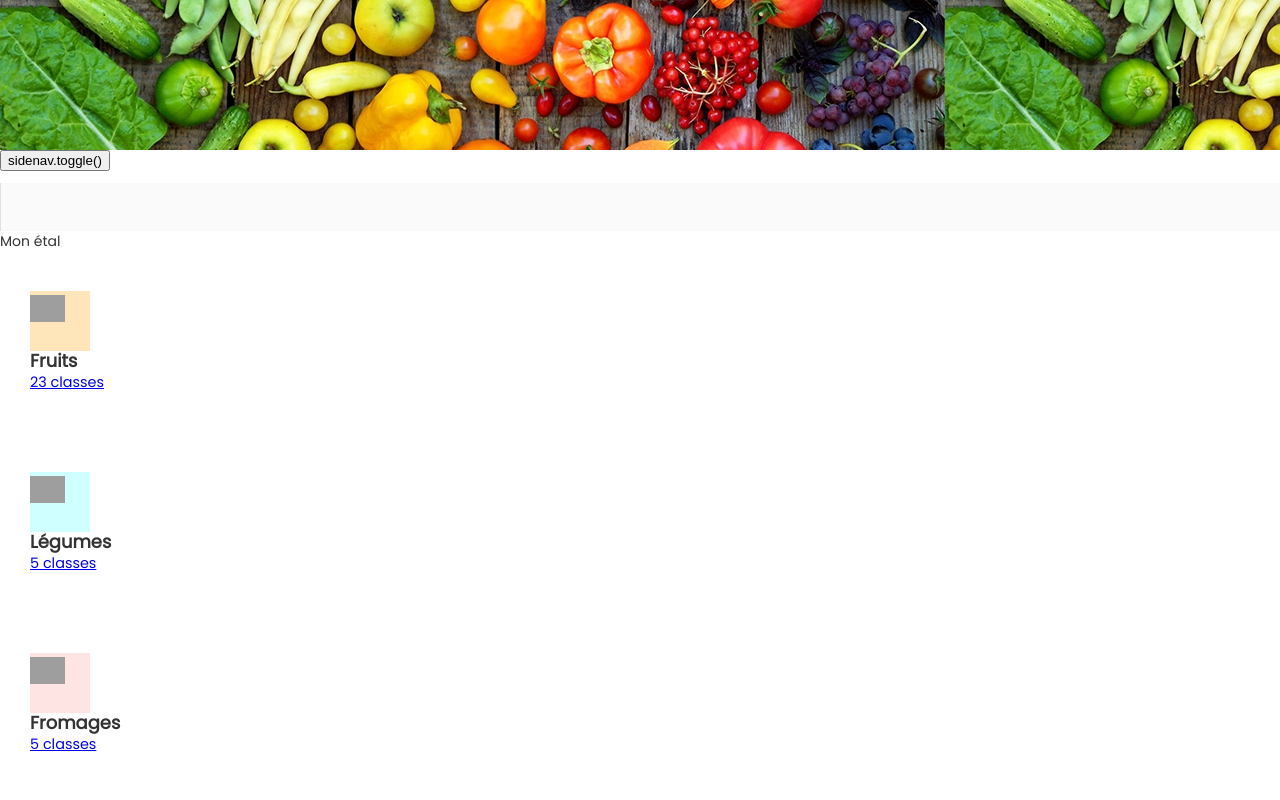
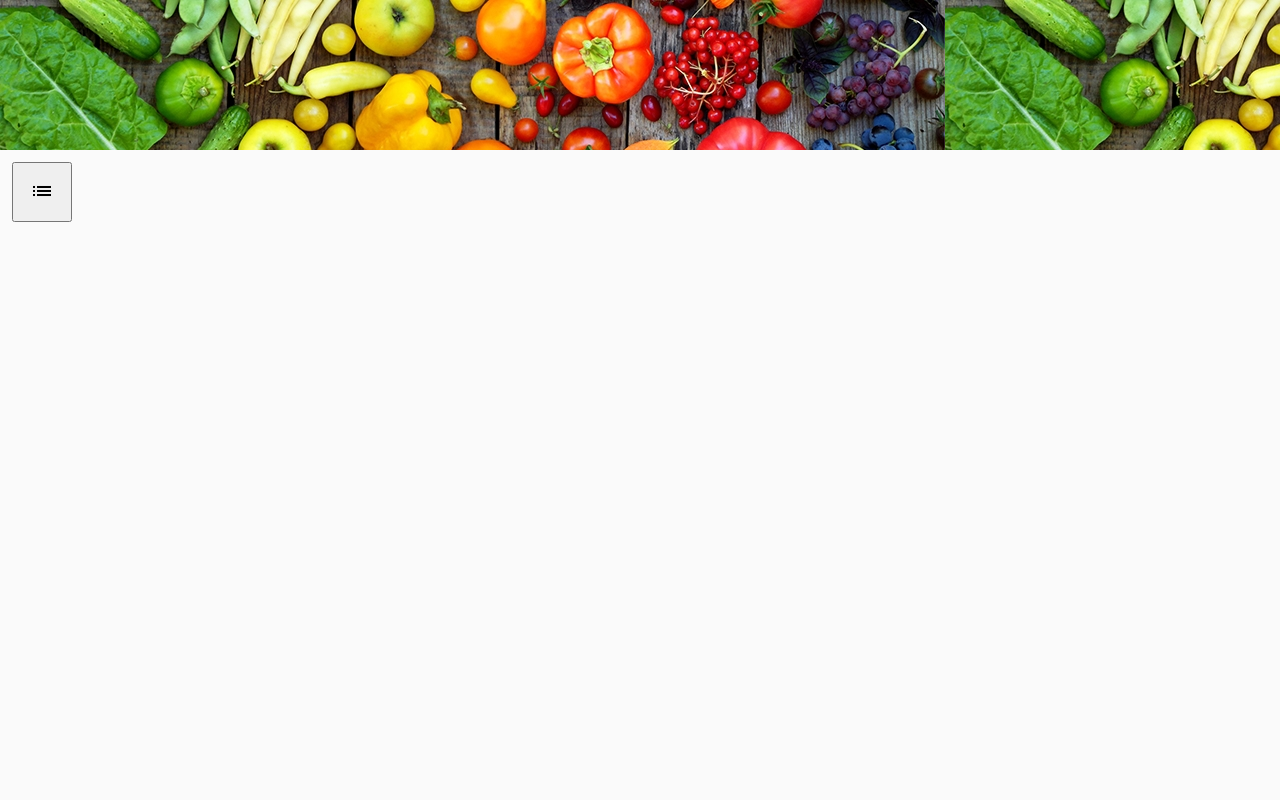
Before and after one commit to PierreCP/ProjetFinal, an Angular app: page /etal/prod-fromages in a window 1280 px wide. Shown: the top 800 px of the page. Built offline with nearby package versions, Linux system fonts and the light colour scheme; grey boxes are pictures that could not be loaded.

Commit message:
Add sidebar exemple in test123

```diff
--- a/src/app/test123/test123.component.html
+++ b/src/app/test123/test123.component.html
@@ -1,123 +1,39 @@
+
+
 <div class="bg-image" style="
 background-image: url('assets/img/banniere.jpg');
 height: 150px;
 ">
 
+<div class="above-banniere">
 
+<mat-drawer-container class="drawer-container" hasBackdrop="true">
+  <mat-drawer class="sidenav" #drawer mode="over">
+    <div class="container pt-3 myFont-title">
+
+      <h1 class="myFont-head">Menu principal</h1>
+
+          <mat-form-field appearance="fill">
+      <mat-label>Has backdrop</mat-label>
+      <mat-select #hasBackdrop>
+        <mat-option>Unset</mat-option>
+        <mat-option [value]="true">True</mat-option>
+        <mat-option [value]="false">False</mat-option>
+      </mat-select>
+
+      <!-- AJOUTER LE CONTENU DE LA SIDEBAR ICI, EXEMPLE DE MENU DEROULANT AU DESSUS-->
+
+    </mat-form-field>
     </div>
 
-<p><button mat-button (click)="toggleSidenav()">sidenav.toggle()</button></p>
 
-
-<mat-sidenav-container class="sidenav-container myFont-title" *ngIf="opened">
-  <mat-sidenav #sidenav mode="side" [(opened)]="opened" (opened)="events.push('open!')"
-    (closed)="events.push('close!')">
-
-  </mat-sidenav>
-  <br>
-  <mat-sidenav-content>
-    <mat-drawer-container class="drawer-container">
-      <mat-drawer #drawer [mode]="mode.value" mode="side">
-        <p class="myFont-title">Menu principal</p>
-        <mat-form-field appearance="fill">
-          <mat-label>Sidenav mode</mat-label>
-          <mat-select #mode value="side">
-            <mat-option value="side">Side</mat-option>
-            <mat-option value="over">Over</mat-option>
-            <mat-option value="push">Push</mat-option>
-          </mat-select>
-        </mat-form-field>
   </mat-drawer>
   <mat-drawer-content>
+    <button mat-raised-button (click)="drawer.toggle()" class="sidenav-btn"><mat-icon>list</mat-icon></button>
 
-
-
+    <!-- AJOUTER LE CODE DE LA PAGE ICI -->
 
   </mat-drawer-content>
 </mat-drawer-container>
-  </mat-sidenav-content>
-</mat-sidenav-container>
 
-
-<!--
-  <div *ngIf="!shouldRun">Please open on Stackblitz to see result</div>
--->
-
-
-
-
-
-
-
-
-
-
-
-
-
-
-
-
-
-<!--
-<p>
-    <mat-toolbar>
-      <span>My Application</span>
-    </mat-toolbar>
-  </p>
-
-  <p>
-    <mat-toolbar>
-     <button mat-icon-button class="example-icon" aria-label="Example icon-button with menu icon">
-      <mat-icon>menu</mat-icon>
-    </button>
-    <span>My App</span>
-    <span class="example-spacer"></span>
-    <button mat-icon-button class="example-icon favorite-icon" aria-label="Example icon-button with heart icon">
-      <mat-icon>favorite</mat-icon>
-    </button>
-    <button mat-icon-button class="example-icon" aria-label="Example icon-button with share icon">
-     <mat-icon>share</mat-icon>
-   </button>
-  </mat-toolbar>
-  </p>
-
-  <p>
-    <mat-toolbar color="primary">
-      <button mat-icon-button class="example-icon" aria-label="Example icon-button with menu icon">
-        <mat-icon>menu</mat-icon>
-      </button>
-      <span>My App</span>
-      <span class="example-spacer"></span>
-      <button mat-icon-button class="example-icon favorite-icon" aria-label="Example icon-button with heart icon">
-        <mat-icon>favorite</mat-icon>
-      </button>
-      <button mat-icon-button class="example-icon" aria-label="Example icon-button with share icon">
-        <mat-icon>share</mat-icon>
-      </button>
-    </mat-toolbar>
-  </p>
-
-  <p>
-    <mat-toolbar color="primary">
-      <mat-toolbar-row>
-        <span>My App</span>
-        <span class="example-spacer"></span>
-        <button mat-icon-button class="example-icon" aria-label="Example icon-button with menu icon">
-          <mat-icon>menu</mat-icon>
-        </button>
-      </mat-toolbar-row>
-
-      <mat-toolbar-row>
-        <span>Second Line</span>
-        <span class="example-spacer"></span>
-        <button mat-icon-button class="example-icon favorite-icon" aria-label="Example icon-button with heart icon">
-          <mat-icon>favorite</mat-icon>
-        </button>
-        <button mat-icon-button class="example-icon" aria-label="Example icon-button with share icon">
-          <mat-icon>share</mat-icon>
-        </button>
-      </mat-toolbar-row>
-    </mat-toolbar>
-  </p>
-  -->
+</div>
--- a/src/styles.css
+++ b/src/styles.css
@@ -8,15 +8,27 @@
 
 
 
-.sidenav{
-    background-color: rgb(146, 255, 204);
+.sidenav-btn {
+    width: 60px;
+    height: 60px;
 }
 
 
+.above-banniere{
+    padding-top: 150px;
+}
+
+.sidenav{
+    background-color: rgb(203, 255, 203);
+    width: 400px;
+}
+
+
+
 .drawer-container {
-    width: 400px;
-    height: 100%;
-    margin: 12px;
+    width: 100vw;
+    height: 100vh;
+
   }
 
   mat-drawer-content {
@@ -52,30 +64,30 @@
 .myFont-head{
     font-family: Verdana, Geneva, Tahoma, sans-serif;
     font-size: xx-large;
-    color: rgb(57, 180, 113);
+    color: rgb(40, 153, 40)
   }
 
 .myFont-title{
     font-family: Verdana, Geneva, Tahoma, sans-serif;
     font-size: larger;
-    color: rgb(57, 180, 113);
+    color: rgb(40, 153, 40);
   }
 
   .myFont-subtitle{
     font-family: Verdana, Geneva, Tahoma, sans-serif;
     font-size: large;
-    color: rgb(57, 180, 113);
+    color: rgb(40, 153, 40)
   }
 
   .myFont-text{
     font-family: Verdana, Geneva, Tahoma, sans-serif;
     font-size: medium;
-    color: rgb(57, 180, 113);
+    color: rgb(40, 153, 40)
   }
 
 
 .titre-perso{
-    color: rgb(25, 85, 17);
+    color: rgb(40, 153, 40)
 }
 
 .center{
```
Lines whose indentation alone changed are shown as unchanged.
